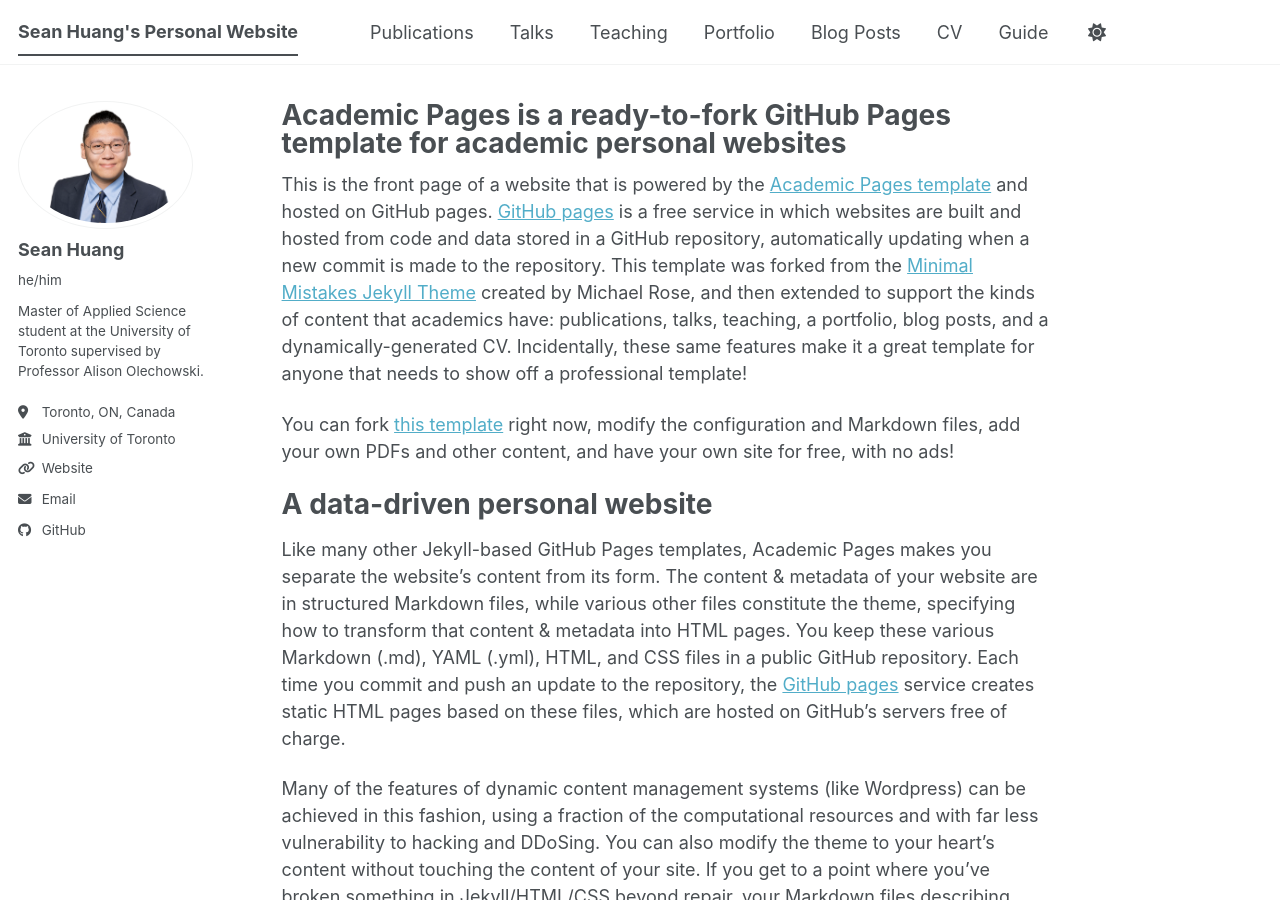
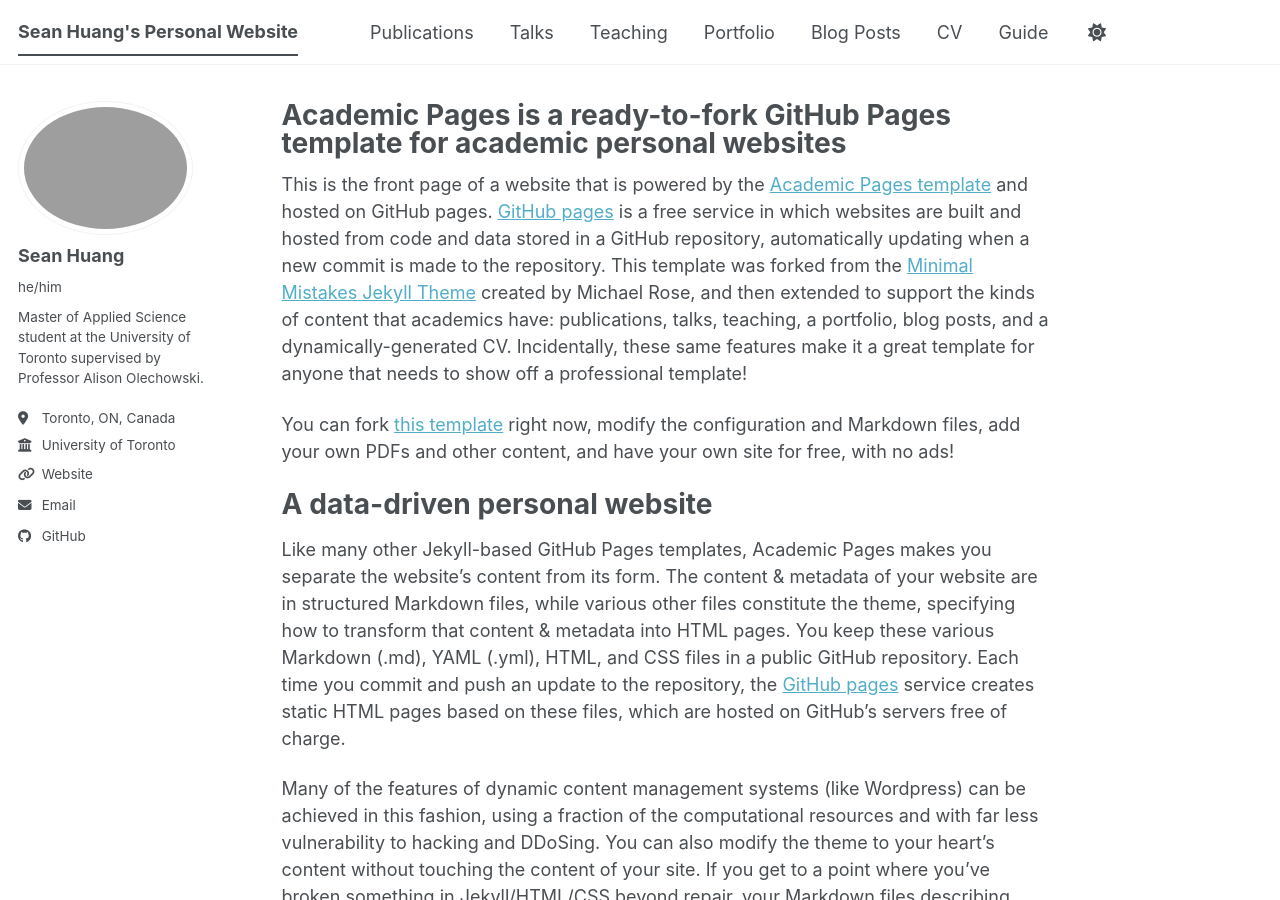
Before and after one commit to seanhuang2002/seanhuang2002.github.io, a Jekyll site: the page built from _pages/about.md, in a window 1280 px wide and 900 px high. Built offline with Jekyll 4.4.1, drawn with Linux system fonts in a browser that asks for light colours; a script bundle is joined from its source files by our own code; library files that are not in the unit come from our copies.

Commit message:
Update _config.yml

```diff
--- a/_config.yml
+++ b/_config.yml
@@ -23,7 +23,7 @@
 #               Additional customization can be done by editing /_includes/author-profile.html
 author:
   # Biographic information
-  avatar           : "Sean_Huang _PERSONAL_7612.jpg"
+  avatar           : "squareheadshot.jpg"
   name             : "Sean Huang"
   pronouns         : "he/him"
   bio              : "Master of Applied Science student at the University of Toronto supervised by Professor Alison Olechowski."
```
